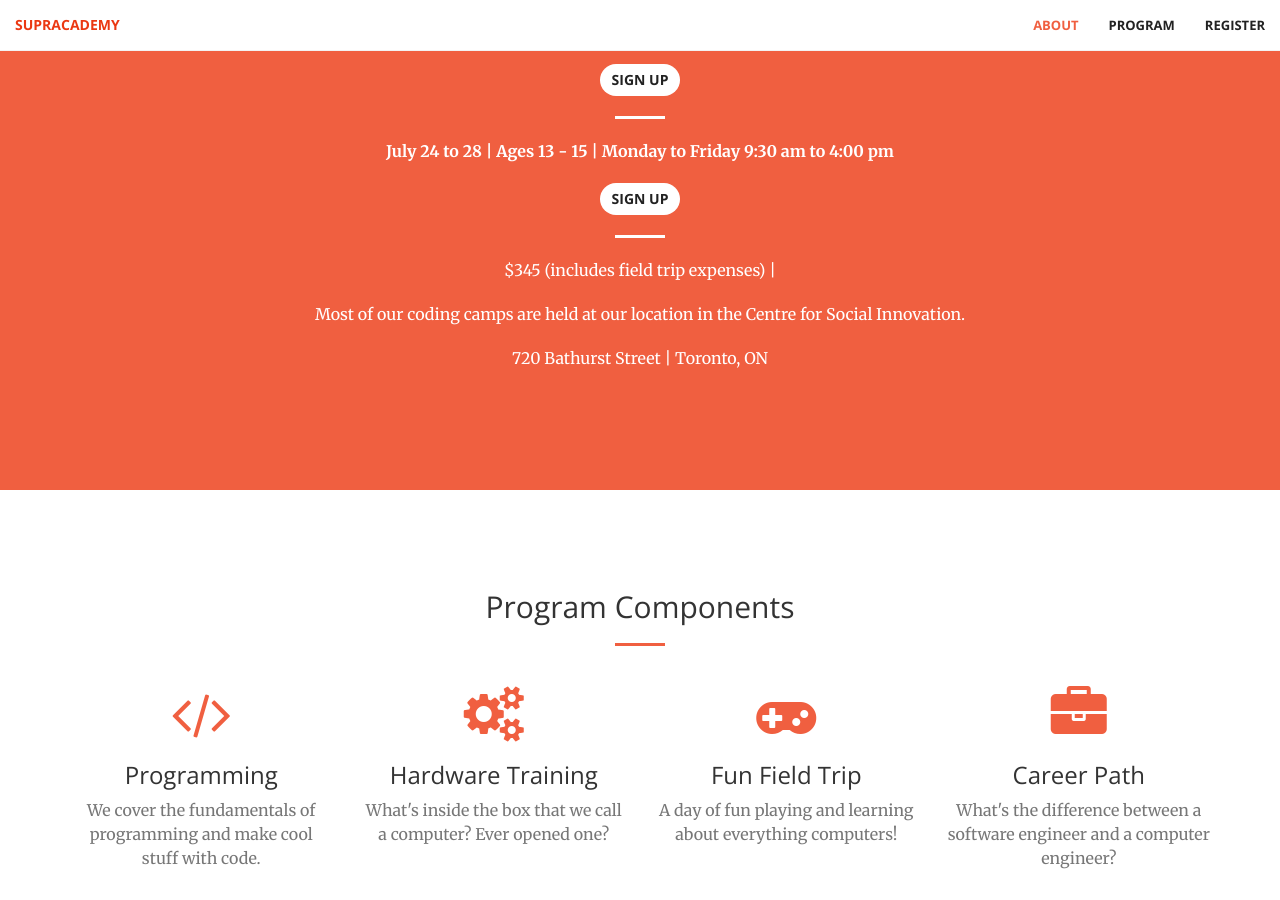
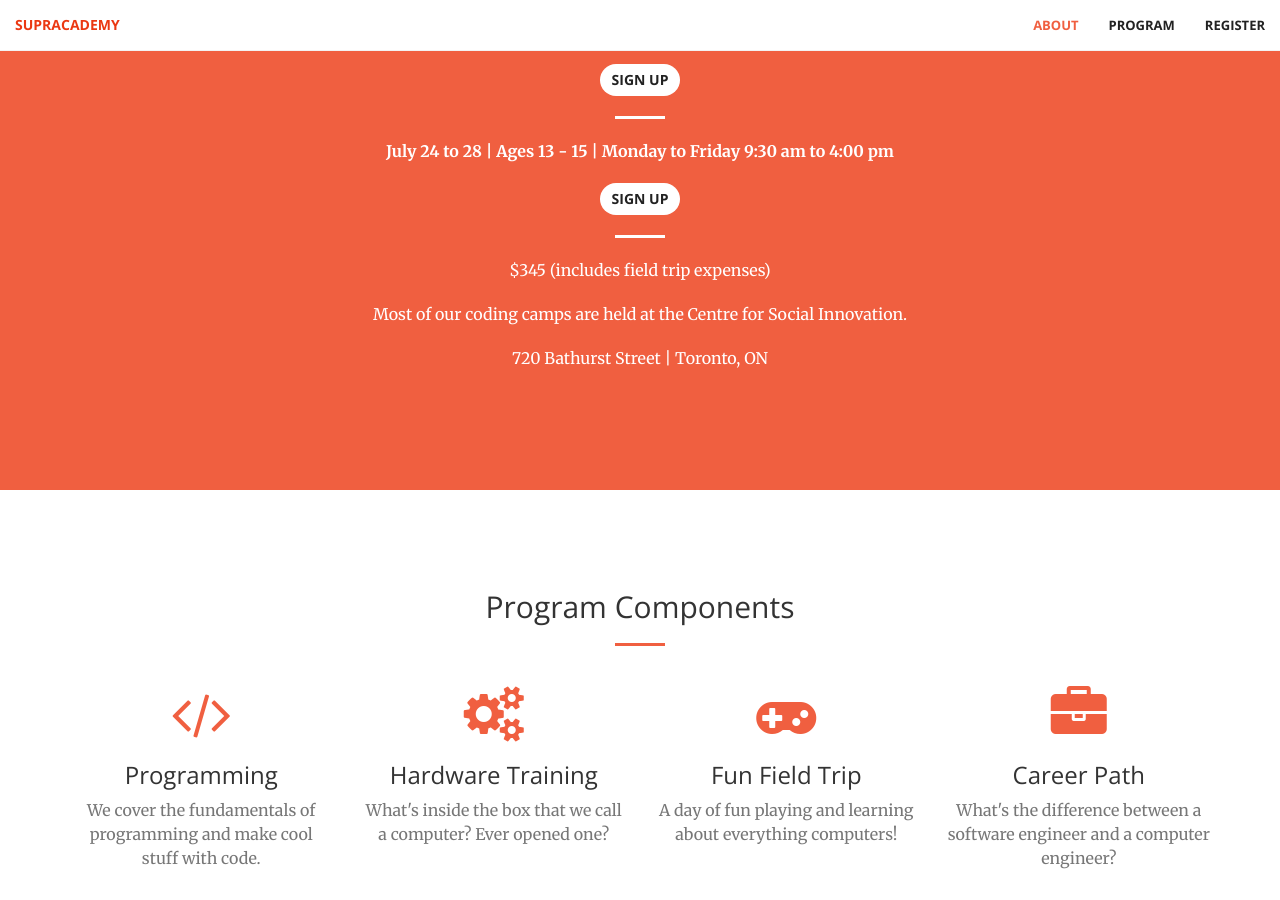
Before and after one commit to ojagostini/supracademy.com, a Jekyll site: the page kidscode/index.html, which Jekyll copies as it is, in a window 1280 px wide and 900 px high, scrolled down 1497 px. Built offline with Jekyll 4.4.1, drawn with Linux system fonts in a browser that asks for light colours; nearby versions of some CDN libraries.

Commit message:
fixed kidscode typos

```diff
--- a/kidscode/index.html
+++ b/kidscode/index.html
@@ -125,7 +125,8 @@
                     <a href="https://www.eventbrite.com/e/kidscode-summer-2017-coding-camps-july-24-28-2017-tickets-34387473860" class="btn btn-default btn-l">Sign Up</a>
                     <hr class="light">
 
-                    <p>$345 (includes field trip expenses) | </p> <p> Most of our coding camps are held at our location in the Centre for Social Innovation. </p>
+                    <p>$345 (includes field trip expenses) </p>
+                    <p> Most of our coding camps are held at the <a href="https://socialinnovation.org/" style="color:white;"> Centre for Social Innovation</a>. </p>
                     <p>720 Bathurst Street | Toronto, ON </p>
 
 
```
